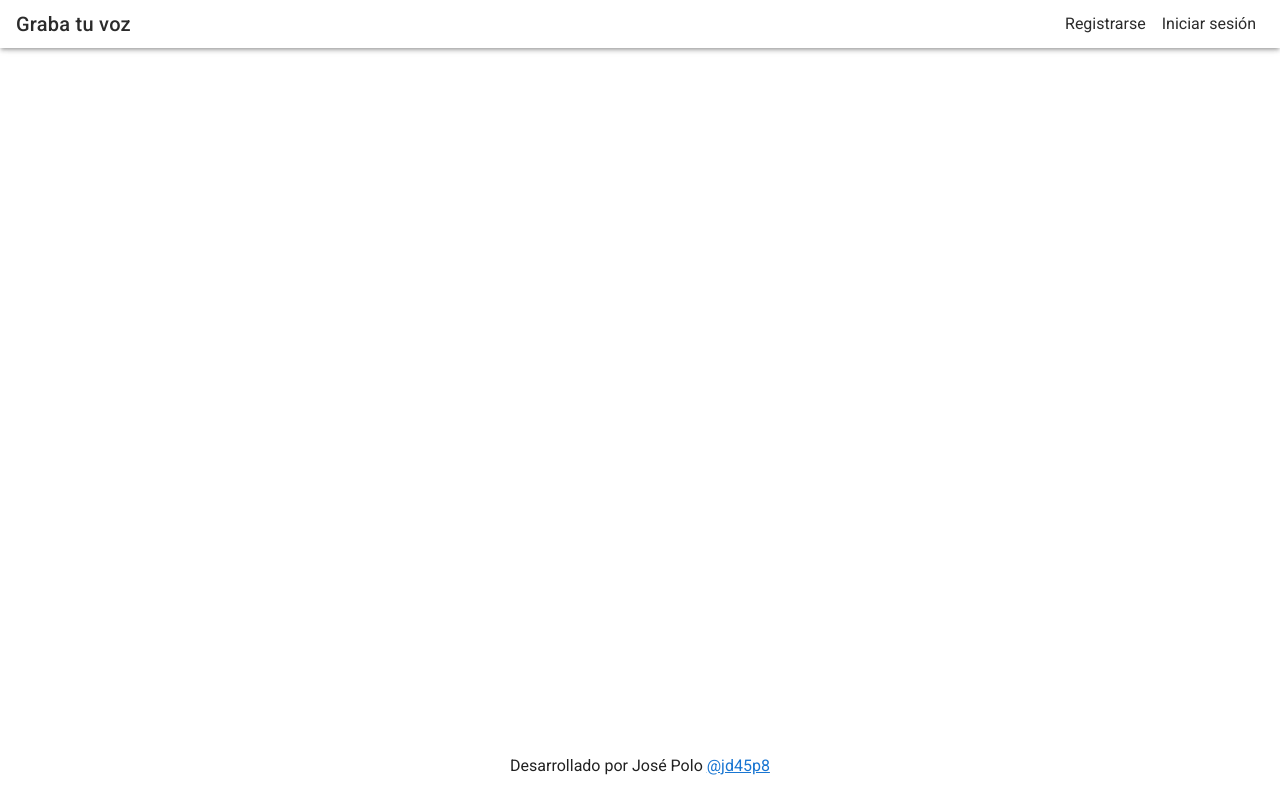
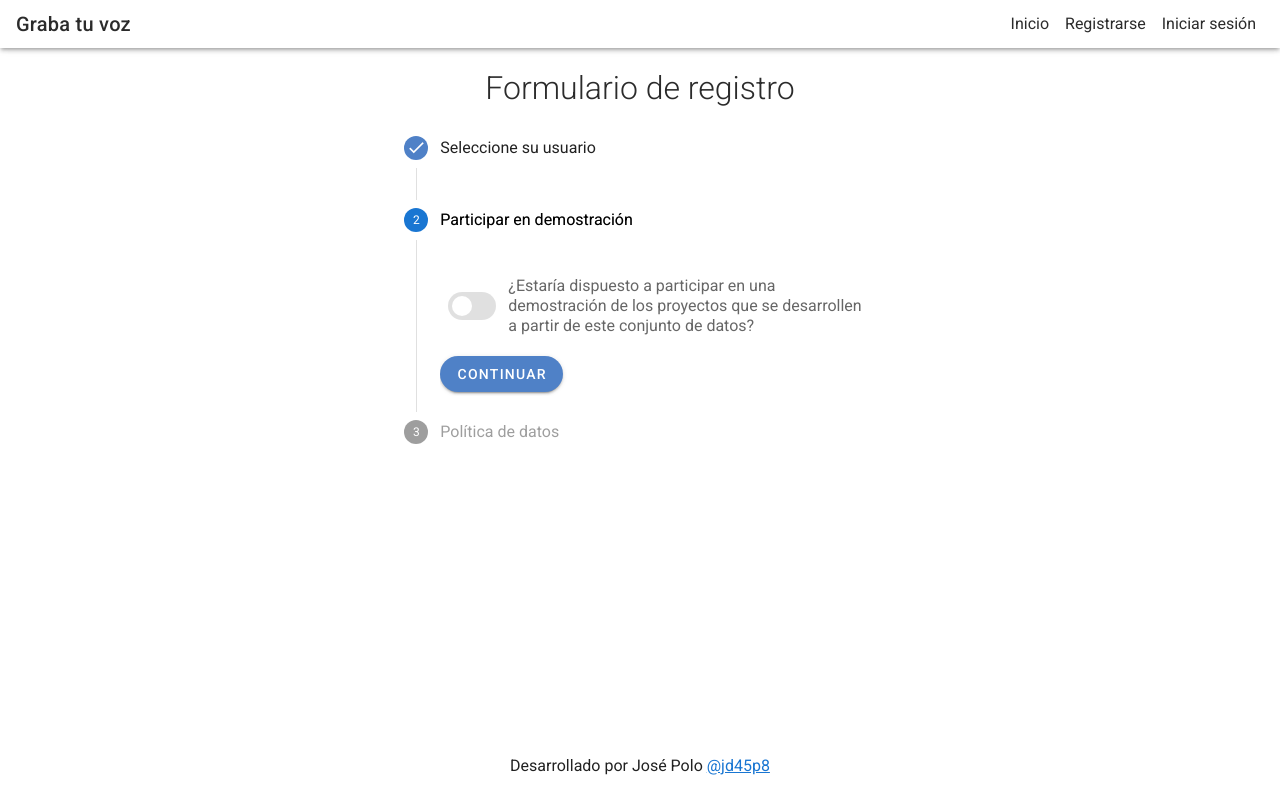
Before and after one commit to jd45p8/graba-tu-voz, a Vue app: page /join in a window 1280 px wide. Built offline with nearby package versions, Linux system fonts and the light colour scheme.

Commit message:
Terminada la vista de registro.

```diff
--- a/src/App.vue
+++ b/src/App.vue
@@ -1,42 +1,71 @@
 <template>
   <v-app>
-    <v-app-bar app dense hide-on-scroll="true" elevation="3" color="white">
-      <v-app-bar-nav-icon color="black" class="d-flex d-md-none"></v-app-bar-nav-icon>
-      <!-- <div class="align-center d-none d-md-flex">
-        <v-img
-          alt="Graba tu voz - logo"
-          class="shrink mr-2"
-          contain
-          src="./assets/logo-colorfull.png"
-          transition="scale-transition"
-          width="22"
-        />
-        <h1 class="title dark-text">Graba tu voz</h1>
-      </div> -->
+    <v-app-bar app dense hide-on-scroll elevation="3" color="white">
+      <v-app-bar-nav-icon v-on:click="toggleMobileNav" color="black" class="d-flex d-md-none"></v-app-bar-nav-icon>
       <h1 class="title dark-text">Graba tu voz</h1>
 
       <v-spacer></v-spacer>
 
       <div class="align-center d-none d-md-flex">
-        <router-link class="dark-link mx-2" to="join">Registrarse</router-link>
-        <router-link class="dark-link mx-2" to="join">Iniciar sesión</router-link>
+        <router-link
+          v-for="link in links"
+          :key="links.indexOf(link)"
+          class="dark-link mx-2"
+          :to="link.route"
+        >{{ link.name }}</router-link>
       </div>
-      <!-- <v-btn outlined class="ma-1 ma-md-2">Participar</v-btn> -->
-      <!-- <v-btn rounded dark class="blue-dark  ma-1 ma-sm-1 ma-md-2">Registrarse</v-btn>
-      <v-btn rounded dark class="blue-light ma-1 ma-md-2">Ingresar</v-btn> -->
     </v-app-bar>
+
+    <v-navigation-drawer v-model="mobileNavOpened" absolute temporary>
+      <v-list-item>
+        <h1 class="title dark-text">Graba tu voz</h1>
+      </v-list-item>
+      <v-list-item v-for="link in links" :key="links.indexOf(link)" :to="link.route">
+        <v-list-item-content>
+          <v-list-item-title>{{link.name}}</v-list-item-title>
+        </v-list-item-content>
+      </v-list-item>
+    </v-navigation-drawer>
+
     <v-content class="my-4">
       <router-view></router-view>
     </v-content>
     <v-footer color="white" class="justify-center">
-      <p>Desarrollado por José Polo <a href="https://www.github.com/jd45p8">@jd45p8</a></p>
+      <p>
+        Desarrollado por José Polo
+        <a href="https://www.github.com/jd45p8">@jd45p8</a>
+      </p>
     </v-footer>
   </v-app>
 </template>
 
 <script>
 export default {
-  name: "App"
+  name: "App",
+  data: function() {
+    return {
+      mobileNavOpened: false,
+      links: [
+        {
+          name: "Inicio",
+          route: "/"
+        },
+        {
+          name: "Registrarse",
+          route: "/join"
+        },
+        {
+          name: "Iniciar sesión",
+          route: "/join"
+        }
+      ]
+    };
+  },
+  methods: {
+    toggleMobileNav: function() {
+      this.mobileNavOpened = !this.mobileNavOpened;
+    }
+  }
 };
 </script>
 
--- a/src/views/Join.vue
+++ b/src/views/Join.vue
@@ -1,11 +1,112 @@
 <template>
-    <div class="join">
+  <div class="join">
+    <h1 class="dark-text text-center header font-weight-light">Formulario de registro</h1>
+    <v-row justify="center">
+      <v-col cols="12" sm="8" md="6" lg="5">
+        <v-stepper class="elevation-0" v-model="step" vertical>
+          <v-stepper-step :complete="step > 1" color="blue-dark" step="1">Seleccione su usuario</v-stepper-step>
 
-    </div>
+          <v-stepper-content step="1">
+            <div class="mb-5">
+              <v-text-field
+                v-model="email"
+                :rules="[rules.required, rules.counter, rules.email]"
+                label="Correo electrónico"
+              ></v-text-field>
+              <!-- <v-text-field
+                v-model="username"
+                :rules="[rules.required, rules.counter]"
+                label="Usuario"
+              ></v-text-field>-->
+              <v-text-field
+                v-model="password"
+                :rules="[rules.required, rules.min, rules.counter]"
+                label="Contraseña"
+                type="password"
+              ></v-text-field>
+              <v-text-field
+                v-model="password2"
+                :rules="[rules.required, rules.passwordMatch, rules.counter]"
+                label="Repetir contraseña"
+                type="password"
+              ></v-text-field>
+            </div>
+            <v-btn @click="step = 2" color="blue-dark" class="mb-1" dark rounded>Continuar</v-btn>
+          </v-stepper-content>
+
+          <v-stepper-step :complete="step > 2" step="2">Participar en demostración</v-stepper-step>
+
+          <v-stepper-content step="2">
+            <div class="mb-5">
+              <v-switch
+                v-model="demo"
+                class="mx-3"
+                inset
+                hide-details
+                label="¿Estaría dispuesto a participar en una demostración de los proyectos que se desarrollen a partir de este conjunto de datos?"
+              ></v-switch>
+              <v-text-field v-if="demo" v-model="country" type="country" :rules="[rules.required]" label="País"></v-text-field>
+              <v-text-field v-if="demo" v-model="state" type="state" :rules="[rules.required]" label="Estado"></v-text-field>
+              <v-text-field
+                v-if="demo"
+                v-model="province"
+                type="province"
+                :rules="[rules.required]"
+                label="Provincia"
+              ></v-text-field>
+            </div>
+            <v-btn @click="step = 3" color="blue-dark" class="mb-1" dark rounded>Continuar</v-btn>
+          </v-stepper-content>
+          <v-stepper-step :complete="step > 2" step="3">Política de datos</v-stepper-step>
+
+          <v-stepper-content step="3">
+            <div class="mb-5">
+              <p>Usaremos su información para entrenar el o los modelos que sean necesarios y únicamente intentaremos contactarlo si seleccionó que desea participar en la demostración.</p>
+            </div>
+            <v-btn @click="step = 1" color="blue-dark" class="mb-1" dark rounded>Finalizar</v-btn>
+          </v-stepper-content>
+        </v-stepper>
+      </v-col>
+    </v-row>
+  </div>
 </template>
 
 <script>
 export default {
-    name:"Join"
-}
+  name: "Join",
+  data: function() {
+    return {
+      username: "",
+      email: "",
+      password: "",
+      password2: "",
+      country: "",
+      state: "",
+      province: "",
+      demo: false,
+      step: 2,
+      rules: {
+        required: value => !!value || "Requerido",
+        counter: value => {
+          if (value == undefined) {
+            return true;
+          }
+          return value.length <= 50 || "Maximo 50 caracteres";
+        },
+        email: value => {
+          const pattern = /^(([^<>()[\]\\.,;:\s@"]+(\.[^<>()[\]\\.,;:\s@"]+)*)|(".+"))@((\[[0-9]{1,3}\.[0-9]{1,3}\.[0-9]{1,3}\.[0-9]{1,3}])|(([a-zA-Z\-0-9]+\.)+[a-zA-Z]{2,}))$/;
+          return pattern.test(value) || "Correo inválido";
+        },
+        min: value => {
+          if (value == undefined) {
+            return true;
+          }
+          return value.length >= 8 || "8 caracteres mínimo";
+        },
+        passwordMatch: value =>
+          value == this.password || "Las contraseñas no coinciden"
+      }
+    };
+  }
+};
 </script>
```
